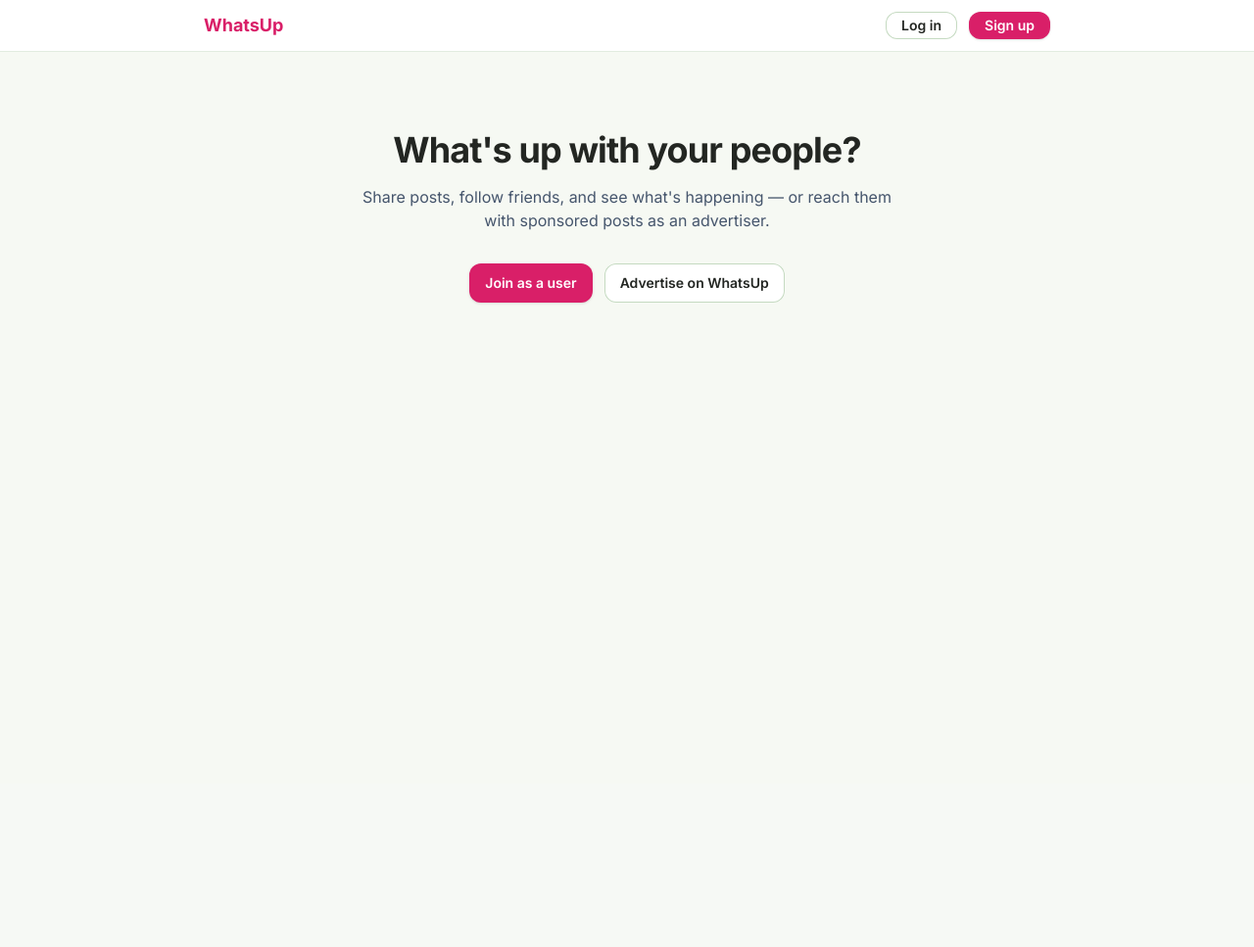
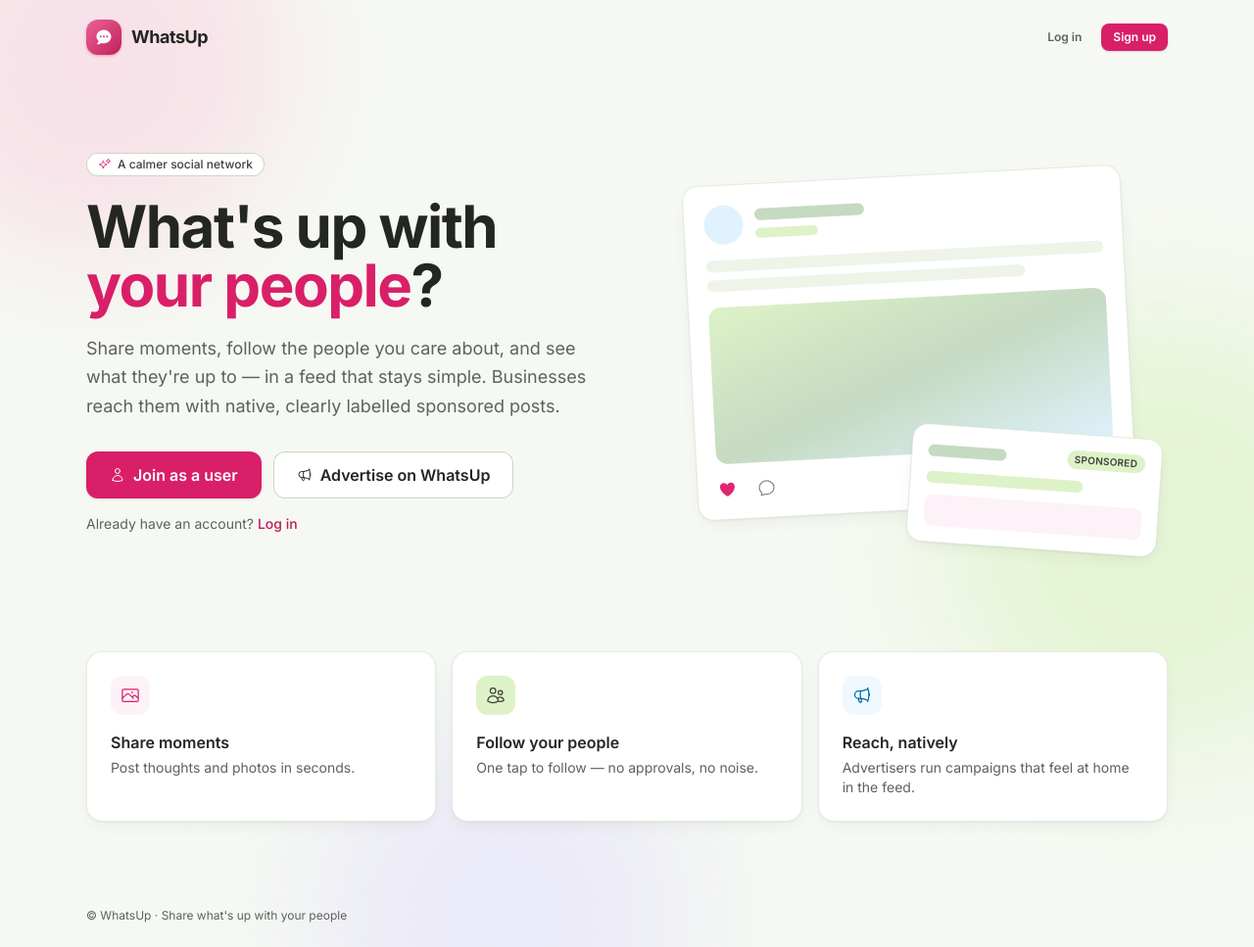
Before and after one commit to ShmuelNg1212/WhatsUp, a Django app: page / in a window 1280 px wide. Shown: the whole page at 98% size. Before the commit the page ends 310 px from the top, so only its background shows below. Run offline with Django 5.2, Linux system fonts and the light colour scheme.

Commit message:
refactor(ui): implement public layout and auth pages
Co-Authored-By: Claude Opus 5.5 <noreply@anthropic.com>

```diff
--- /dev/null
+++ b/templates/components/logo.html
@@ -0,0 +1,7 @@
+{# Brand mark + wordmark. Optional: href (default home), compact=True hides the wordmark. #}
+<a href="{{ href|default:'/' }}" class="group inline-flex items-center gap-2.5" aria-label="WhatsUp home">
+  <span class="flex h-9 w-9 items-center justify-center rounded-xl bg-gradient-to-br from-brand-400 to-brand-700 text-white shadow-sm shadow-brand-600/30 transition group-hover:scale-105">
+    <svg viewBox="0 0 24 24" fill="currentColor" class="h-5 w-5" aria-hidden="true"><path d="M12 3c-5 0-9 3.58-9 8 0 2.13.94 4.07 2.47 5.5-.2 1.19-.78 2.33-1.7 3.26a.5.5 0 0 0 .38.84c1.9-.05 3.49-.7 4.66-1.53.99.29 2.07.43 3.19.43 5 0 9-3.58 9-8s-4-8.5-9-8.5Zm-4 9.25a1.25 1.25 0 1 1 0-2.5 1.25 1.25 0 0 1 0 2.5Zm4 0a1.25 1.25 0 1 1 0-2.5 1.25 1.25 0 0 1 0 2.5Zm4 0a1.25 1.25 0 1 1 0-2.5 1.25 1.25 0 0 1 0 2.5Z"/></svg>
+  </span>
+  {% if not compact %}<span class="text-lg font-bold tracking-tight text-sage-900">WhatsUp</span>{% endif %}
+</a>
--- a/templates/landing.html
+++ b/templates/landing.html
@@ -1,14 +1,42 @@
-{% extends "base.html" %}
+{% extends "layouts/public.html" %}
 {% block title %}Welcome{% endblock %}
 {% block content %}
-<section class="py-12 text-center">
-  <h1 class="text-4xl font-bold tracking-tight">What's up with your people?</h1>
-  <p class="mx-auto mt-4 max-w-xl text-slate-600">
-    Share posts, follow friends, and see what's happening — or reach them with sponsored posts as an advertiser.
-  </p>
-  <div class="mt-8 flex justify-center gap-3">
-    <a href="{% url 'signup' %}" class="btn btn-primary">Join as a user</a>
-    <a href="{% url 'signup_advertiser' %}" class="btn btn-secondary">Advertise on WhatsUp</a>
+<section class="grid items-center gap-12 py-10 lg:grid-cols-2 lg:py-20">
+  <div>
+    <span class="chip">{% include "components/icon.html" with name="sparkles" cls="h-3.5 w-3.5 text-brand-500" only %} A calmer social network</span>
+    <h1 class="mt-5 text-4xl font-bold tracking-tight text-sage-900 sm:text-5xl lg:text-6xl">What's up with <span class="text-brand-600">your people</span>?</h1>
+    <p class="mt-5 max-w-xl text-lg leading-relaxed text-sage-700">
+      Share moments, follow the people you care about, and see what they're up to — in a feed that stays simple. Businesses reach them with native, clearly labelled sponsored posts.
+    </p>
+    <div class="mt-8 flex flex-col gap-3 sm:flex-row">
+      {% url 'signup' as signup_url %}{% include "components/button.html" with label="Join as a user" href=signup_url variant="primary" icon="user" extra="px-6 py-3 text-base" only %}
+      {% url 'signup_advertiser' as adv_url %}{% include "components/button.html" with label="Advertise on WhatsUp" href=adv_url variant="secondary" icon="megaphone" extra="px-6 py-3 text-base" only %}
+    </div>
+    <p class="mt-4 text-sm text-sage-700">Already have an account? <a href="{% url 'login' %}" class="link">Log in</a></p>
+  </div>
+
+  {# Illustrative preview (decorative). #}
+  <div class="relative mx-auto w-full max-w-md" aria-hidden="true">
+    <div class="card rotate-[-3deg] p-5">
+      <div class="flex items-center gap-3">
+        <span class="h-10 w-10 rounded-full bg-sky-100"></span>
+        <div><div class="h-3 w-28 rounded-full bg-sage-300"></div><div class="mt-2 h-2.5 w-16 rounded-full bg-sage-200"></div></div>
+      </div>
+      <div class="mt-4 space-y-2"><div class="h-3 w-full rounded-full bg-sage-100"></div><div class="h-3 w-4/5 rounded-full bg-sage-100"></div></div>
+      <div class="mt-4 h-40 rounded-xl bg-gradient-to-br from-sage-200 via-sage-300 to-sky-100"></div>
+      <div class="mt-4 flex gap-5 text-brand-500">{% include "components/icon.html" with name="heart" solid=True cls="h-5 w-5" only %}<span class="text-sage-600">{% include "components/icon.html" with name="chat" cls="h-5 w-5" only %}</span></div>
+    </div>
+    <div class="card absolute -bottom-10 -right-2 w-64 rotate-[4deg] p-4 sm:-right-8">
+      <div class="flex items-center justify-between"><div class="h-3 w-20 rounded-full bg-sage-300"></div><span class="rounded-full bg-sage-200 px-2 py-0.5 text-[10px] font-semibold uppercase tracking-wide text-sage-800">Sponsored</span></div>
+      <div class="mt-3 h-3 w-40 rounded-full bg-sage-200"></div>
+      <div class="mt-3 h-8 rounded-lg bg-brand-50"></div>
+    </div>
   </div>
 </section>
+
+<section class="grid gap-4 pt-10 sm:grid-cols-3">
+  <div class="card p-6"><div class="flex h-10 w-10 items-center justify-center rounded-xl bg-brand-50 text-brand-600">{% include "components/icon.html" with name="photo" only %}</div><h2 class="mt-4 font-semibold">Share moments</h2><p class="mt-1 text-sm text-sage-700">Post thoughts and photos in seconds.</p></div>
+  <div class="card p-6"><div class="flex h-10 w-10 items-center justify-center rounded-xl bg-sage-200 text-sage-800">{% include "components/icon.html" with name="users" only %}</div><h2 class="mt-4 font-semibold">Follow your people</h2><p class="mt-1 text-sm text-sage-700">One tap to follow — no approvals, no noise.</p></div>
+  <div class="card p-6"><div class="flex h-10 w-10 items-center justify-center rounded-xl bg-sky-50 text-sky-700">{% include "components/icon.html" with name="megaphone" only %}</div><h2 class="mt-4 font-semibold">Reach, natively</h2><p class="mt-1 text-sm text-sage-700">Advertisers run campaigns that feel at home in the feed.</p></div>
+</section>
 {% endblock %}
--- /dev/null
+++ b/templates/layouts/public.html
@@ -0,0 +1,34 @@
+{% extends "base.html" %}
+{% comment %}
+  Public layout: landing, auth pages, errors for visitors.
+  Blocks: content, wide (True via {% block container_class %}).
+{% endcomment %}
+{% block body %}
+<div class="relative isolate flex min-h-screen flex-col overflow-hidden">
+  {# Soft atmosphere, echoing the mockups; decorative only. #}
+  <div class="pointer-events-none absolute inset-0 -z-10" aria-hidden="true">
+    <div class="absolute -top-32 -left-24 h-96 w-96 rounded-full bg-brand-200/50 blur-3xl"></div>
+    <div class="absolute top-1/3 -right-32 h-[28rem] w-[28rem] rounded-full bg-sage-200/70 blur-3xl"></div>
+    <div class="absolute -bottom-40 left-1/4 h-96 w-96 rounded-full bg-violet-200/40 blur-3xl"></div>
+  </div>
+
+  <header class="mx-auto flex w-full max-w-6xl items-center justify-between px-4 py-5 sm:px-6">
+    {% url 'home' as home_url %}{% include "components/logo.html" with href=home_url only %}
+    <nav class="flex items-center gap-2">
+      {% if user.is_authenticated %}
+        {% url 'home' as home_url %}{% include "components/button.html" with label="Open WhatsUp" href=home_url variant="primary" size="sm" icon="chevron-right" only %}
+      {% else %}
+        {% url 'login' as login_url %}{% include "components/button.html" with label="Log in" href=login_url variant="ghost" size="sm" only %}
+        {% url 'signup' as signup_url %}{% include "components/button.html" with label="Sign up" href=signup_url variant="primary" size="sm" only %}
+      {% endif %}
+    </nav>
+  </header>
+
+  <main class="mx-auto w-full {% block container_class %}max-w-6xl{% endblock %} flex-1 px-4 pb-16 sm:px-6">
+    {% include "components/messages.html" %}
+    {% block content %}{% endblock %}
+  </main>
+
+  <footer class="mx-auto w-full max-w-6xl px-4 py-6 text-xs text-sage-700 sm:px-6">© WhatsUp · Share what's up with your people</footer>
+</div>
+{% endblock %}
```
Also changed, not shown: templates/403.html (+9 -7 lines), templates/404.html (added, +12 -0 lines), templates/accounts/signup.html (+17 -13 lines), templates/registration/login.html (+10 -9 lines).
